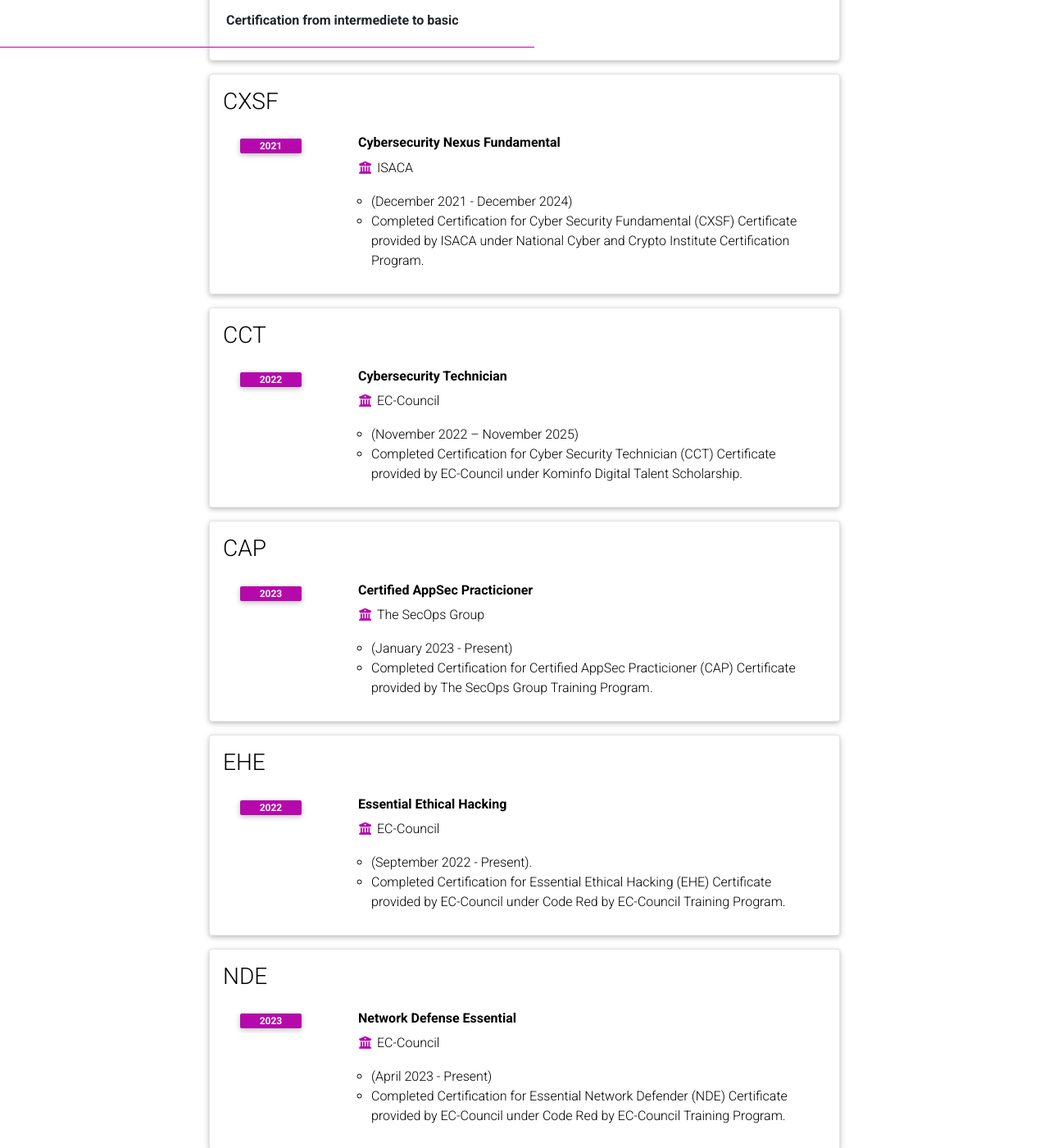
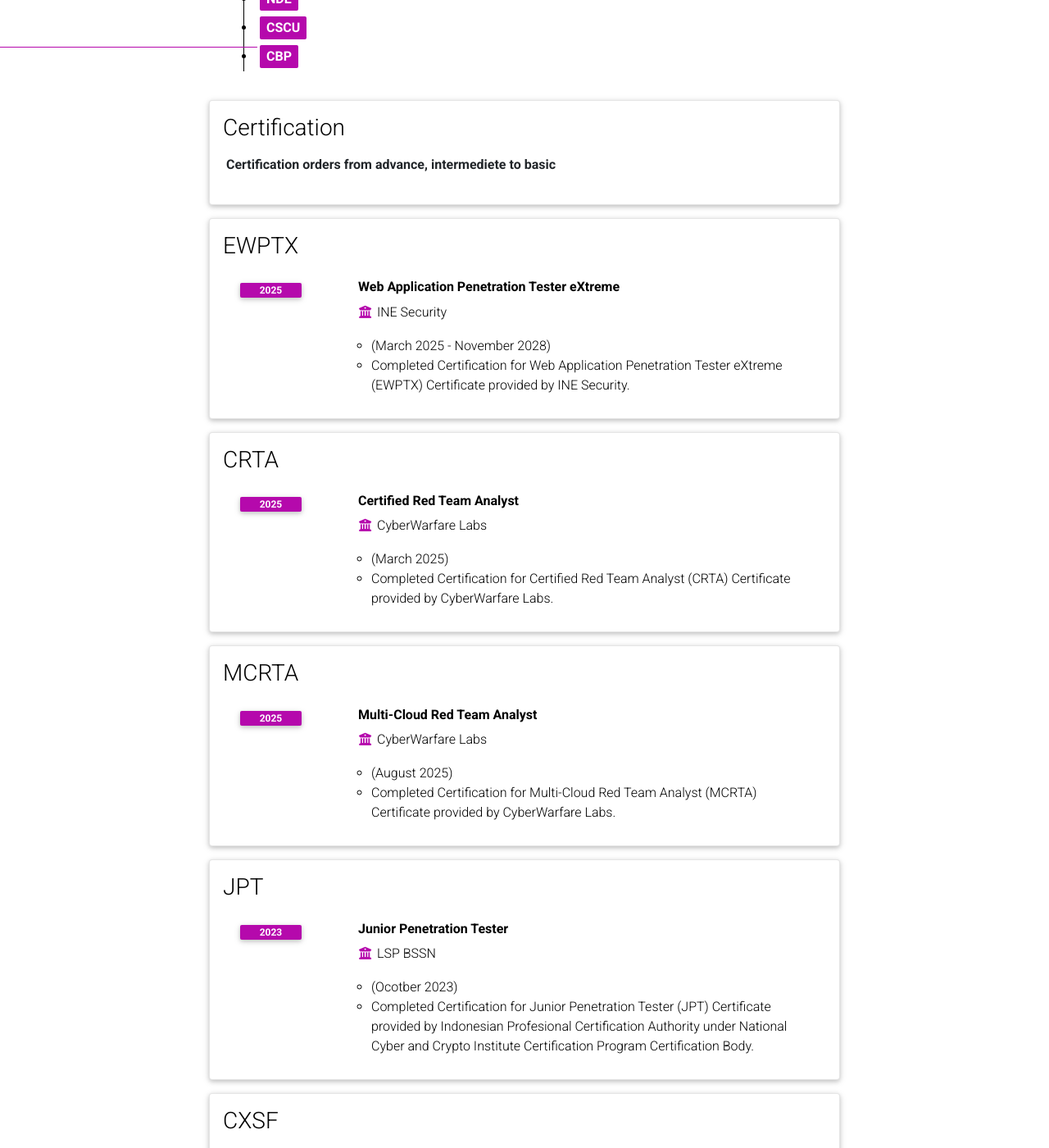
Before and after one commit to samphoerna/samphoerna.github.io, a Jekyll site: the page built from _pages/cv.md, in a window 1280 px wide and 1400 px high, scrolled down 699 px. Shown: the whole window at 82% size. Built offline with Jekyll 4.4.1, drawn with Linux system fonts in a browser that asks for light colours; comment, search, counter and statistics services are not loaded; a style sheet for code colours, icons or effects is not loaded; some of the changed text lies outside the part shown.

Commit message:
Revise certification titles and descriptions
Updated certification details and descriptions in cv.yml.

```diff
--- a/_data/cv.yml
+++ b/_data/cv.yml
@@ -1,8 +1,48 @@
 - title: Certification
   type: map
   contents:
-    - name: Certification from intermediete to basic
+    - name: Certification orders from advance, intermediete to basic
       value:
+
+- title: EWPTX
+  type: time_table
+  contents:
+    - title: Web Application Penetration Tester eXtreme
+      institution: INE Security
+      year: 2025
+      description:
+        - (March 2025 - November 2028)
+        - Completed Certification for Web Application Penetration Tester eXtreme (EWPTX) Certificate provided by INE Security.
+
+- title: CRTA
+  type: time_table
+  contents:
+    - title: Certified Red Team Analyst
+      institution: CyberWarfare Labs
+      year: 2025
+      description:
+        - (March 2025)
+        - Completed Certification for Certified Red Team Analyst (CRTA) Certificate provided by CyberWarfare Labs.
+
+- title: MCRTA
+  type: time_table
+  contents:
+    - title: Multi-Cloud Red Team Analyst
+      institution: CyberWarfare Labs
+      year: 2025
+      description:
+        - (August 2025)
+        - Completed Certification for Multi-Cloud Red Team Analyst (MCRTA) Certificate provided by CyberWarfare Labs.
+
+- title: JPT
+  type: time_table
+  contents:
+    - title: Junior Penetration Tester
+      institution: LSP BSSN
+      year: 2023
+      description:
+        - (Ocotber 2023)
+        - Completed Certification for Junior Penetration Tester (JPT) Certificate provided by Indonesian Profesional Certification Authority under National Cyber and Crypto Institute Certification Program Certification Body.
 
 - title: CXSF
   type: time_table
@@ -12,7 +52,7 @@
       year: 2021
       description:
         - (December 2021 - December 2024)
-        - Completed Certification for Cyber Security Fundamental (CXSF) Certificate provided by ISACA under National Cyber and Crypto Institute Certification Program.
+        - Completed Certification for Cyber Security Fundamental (CXSF) Certificate provided by ISACA under Polytechnic Cyber and Crypto Institute.
 
 - title: CCT
   type: time_table
@@ -23,6 +63,16 @@
       description:
         - (November 2022 – November 2025)
         - Completed Certification for Cyber Security Technician (CCT) Certificate provided by EC-Council under Kominfo Digital Talent Scholarship.
+
+- title: CPTA
+  type: time_table
+  contents:
+    - title: Certified Purple Team Analyst
+      institution: CyberWarfare Labs
+      year: 2023
+      description:
+        - (Ocotber 2023)
+        - Completed Certification for Certified Purple Team Analyst (CPTA) Certificate provided by CyberWarfare Labs.
 
 - title: CAP
   type: time_table
```
